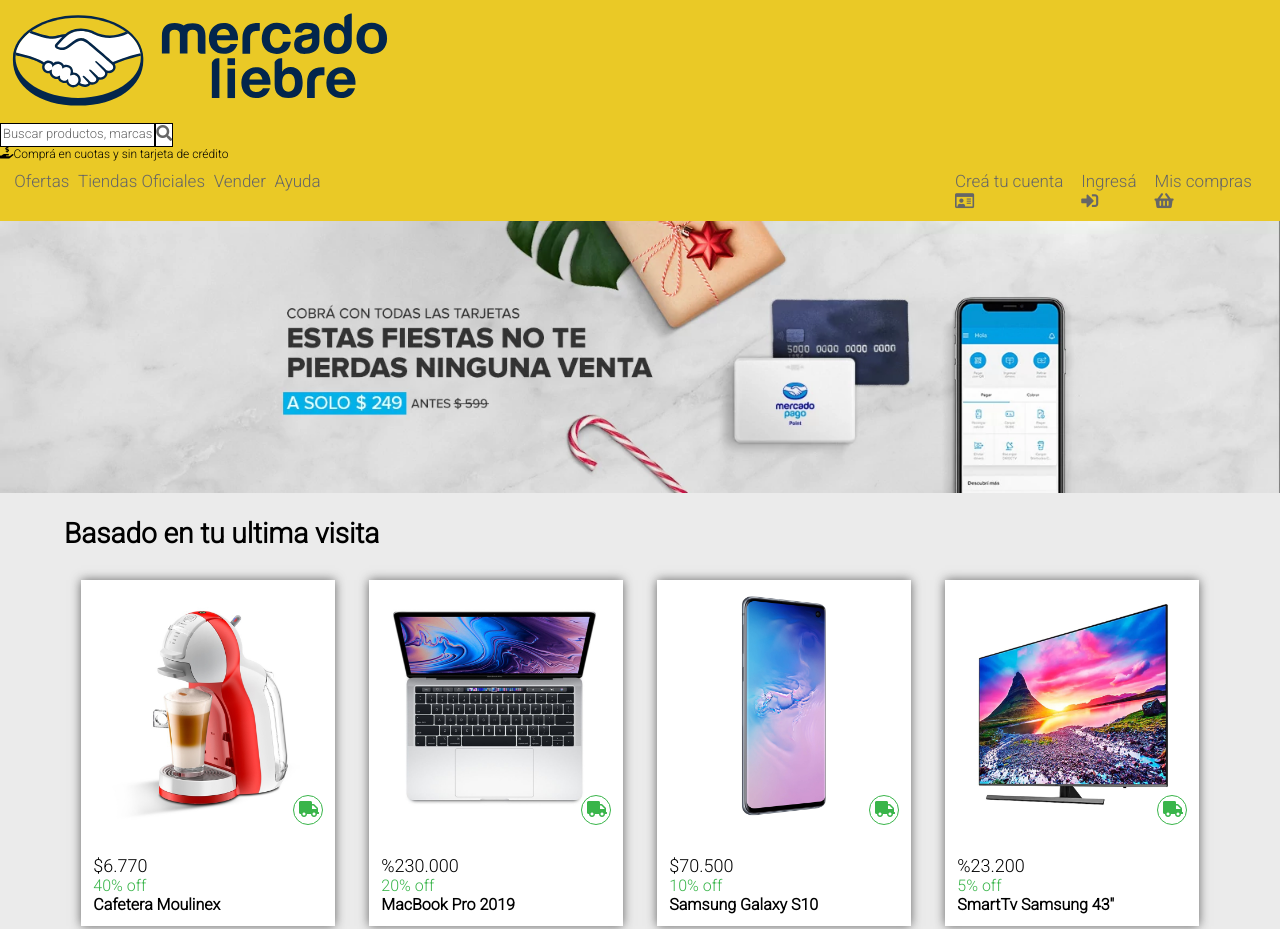
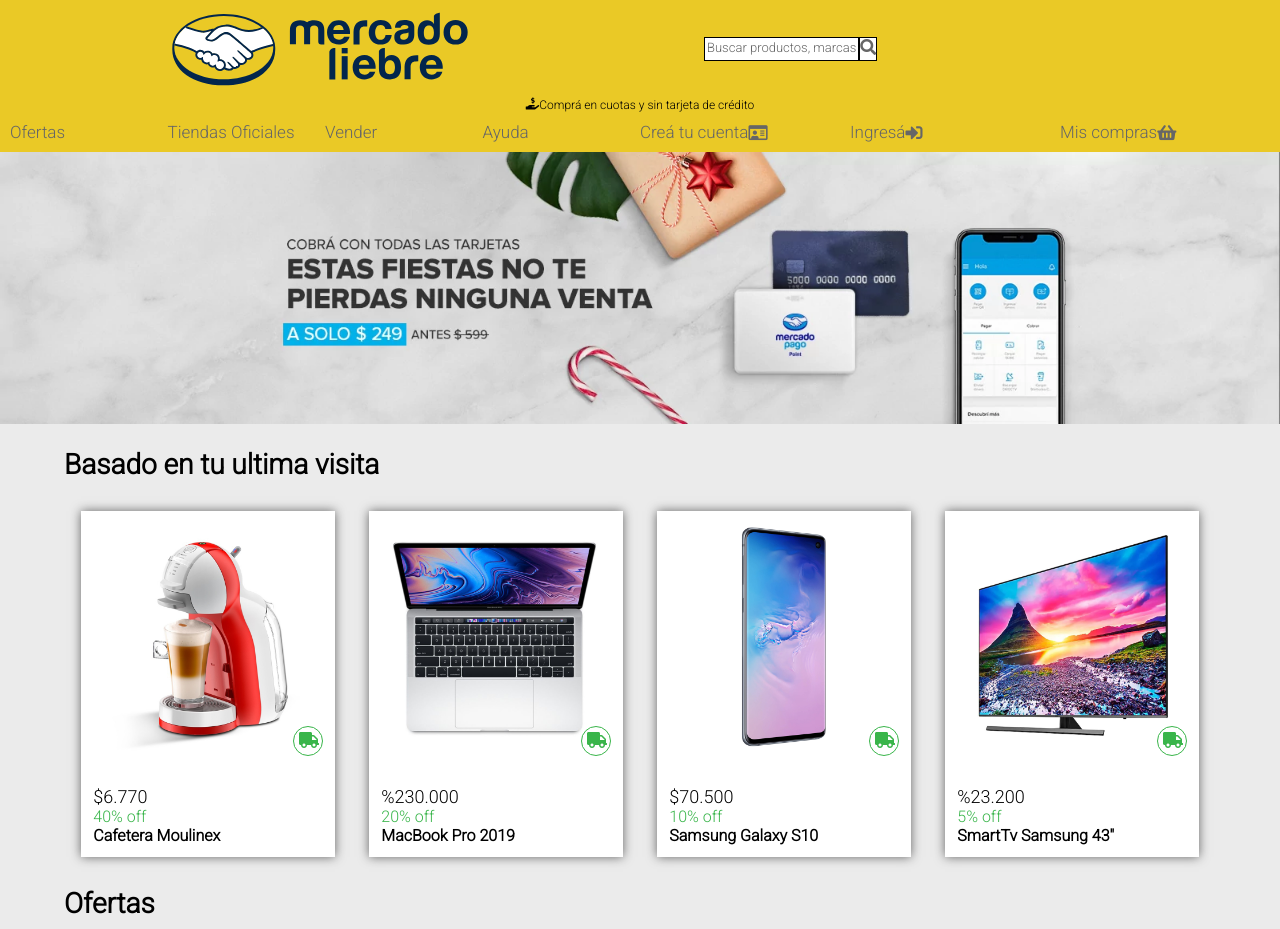
Before and after one commit to FacundoNeselis/MercadoLiebre, a website: page views/home.html in a window 1280 px wide. Shown: the top 929 px of the page. Drawn offline with Linux system fonts and the light colour scheme; files that its build step writes are made by us from their sources; files whose address does not match are found by name.

Commit message:
casi terminado

```diff
--- a/public/css/style.css
+++ b/public/css/style.css
@@ -10,31 +10,44 @@
 }
 
 header {
+    display: flex;
+    flex-wrap: wrap;
+    justify-content: space-around;
     background-color: #EAC926;
 }
 
-.top-header{
+#top-header{
     display: flex;
     justify-content: space-around;
     flex-wrap: wrap;
     align-items: center;
+    width: 100%;
 }
 
 .logo {
-    width: 50%;
+    display: flex;
+    flex-wrap: wrap;
+    width: 40%;
     justify-content: space-around;
-    align-items: center;
     padding: 10px;
-    max-width: 400px;
+}
+
+.logo img {
+    width: 100%;
+    max-width: 300px;
 }
 
 .cuotas {
     display: flex;
+    flex-wrap: wrap;
+    width: 100%;
+    justify-content: center;
+
 }
 
 .form {
     display: flex;
-    width: 70%;
+    width: 40%;
     height: 24px;
 }
 
@@ -56,12 +69,21 @@
 }
 
 header ul li {
+    display: flex;
+    justify-content: space-around;
+    flex-wrap: wrap;
     list-style-type: none;
+    width: 100%;
 }
 
 header ul li a {
+    display: flex;
+    justify-content: flex-start;
+    align-items: center;
+    flex-direction: row;
     text-decoration: none;
     color: #666;
+    width: 100%;
 }
 
 .menu-nav {
@@ -69,7 +91,22 @@
 }
 
 .burger-menu {
-    text-align: center;
+    display: flex;
+}
+
+
+.burger-menu i {
+    display: flex;
+    justify-content: center;
+    align-items: center;
+    background-color: #0044AA;
+    border-radius: 5px;
+    color: #FFF;
+    font-size: 20px;
+    height: 40px;
+    margin: 10px 0px 20px 0px;
+    padding: 10px;
+    width: 40px;
 }
 
 h3 {
@@ -100,16 +137,7 @@
     font-size: 16px;
 }
 
-.burger-menu i {
-    background-color: #0044AA;
-    border-radius: 5px;
-    color: #FFF;
-    font-size: 20px;
-    height: 40px;
-    margin: 10px 0px 20px 0px;
-    padding: 10px;
-    width: 40px;
-}
+
 
 section.banner img{
     width: 100%;
@@ -216,14 +244,15 @@
 
     .menu-nav {
         display: flex;
-        justify-content: space-between;
+        justify-content: space-around;
         padding: 10px;
+        width: 100%;
        }
 
     .menu-nav ul {
         display: flex;
         justify-content: space-around;
-        width: 25%;
+        width: 100%;
         font-size: 17px;
     }
 
```
